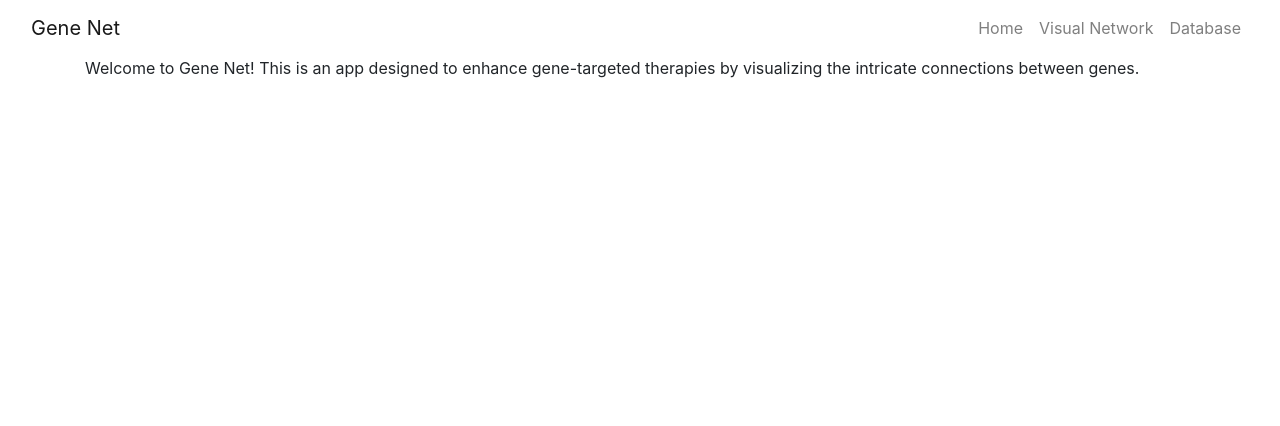
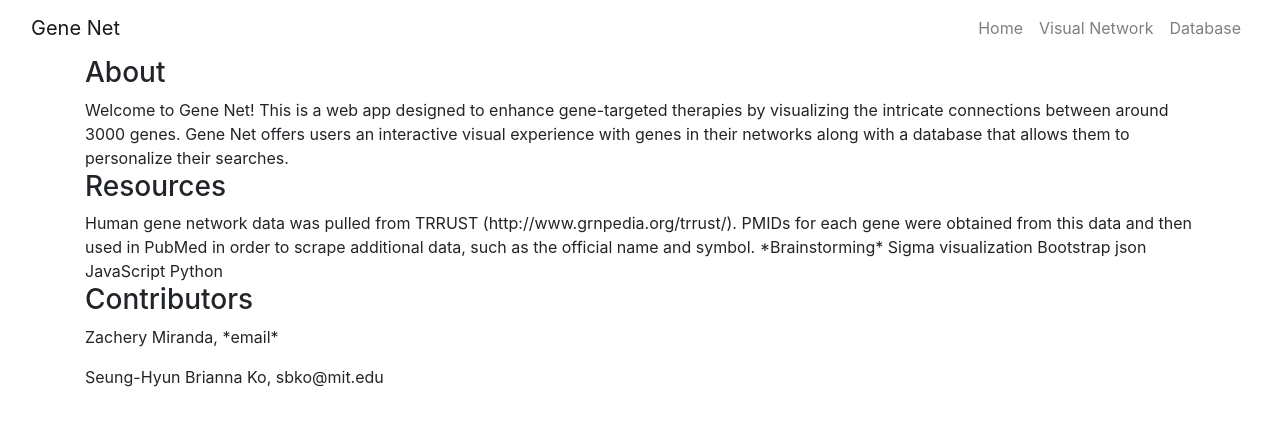
Before and after one commit to exsmiley/GeneNet, a Flask app: page / in a window 1280 px wide. Shown: the top 426 px of the page. Run offline with Flask 2, Linux system fonts and the light colour scheme; parts of the project's set-up code (start-up, migrations or seed data) failed here and were passed over; some libraries are stand-ins or nearby versions.

Commit message:
added info to home page

```diff
--- a/templates/home.html
+++ b/templates/home.html
@@ -49,8 +49,42 @@
       </div>
     </nav>
 <div class="container">
-  <p>Welcome to Gene Net! This is an app designed to enhance gene-targeted therapies by visualizing the intricate connections between genes.</p>
+  <div class="panel panel-default">
+    <div class="panel-heading">
+      <h3 class="panel-title">About</h3>
+    </div>
+    <div class="panel-body">
+      Welcome to Gene Net! This is a web app designed to enhance gene-targeted therapies by visualizing the intricate connections between around 3000 genes. Gene Net offers users an interactive visual experience with genes in their networks along with a database that allows them to personalize their searches.
+    </div>
+  </div>
+
+  <div class="panel panel-default">
+    <div class="panel-heading">
+      <h3 class="panel-title">Resources</h3>
+    </div>
+    <div class="panel-body">
+      Human gene network data was pulled from TRRUST (http://www.grnpedia.org/trrust/). PMIDs for each gene were obtained from this data and then used in PubMed in order to scrape additional data, such as the official name and symbol.
+
+      *Brainstorming*
+      Sigma visualization
+      Bootstrap
+      json
+      JavaScript
+      Python
+    </div>
+  </div>
+
+  <div class="panel panel-default">
+    <div class="panel-heading">
+      <h3 class="panel-title">Contributors</h3>
+    </div>
+    <div class="panel-body">
+      <p>Zachery Miranda, *email*</p>
+      <p>Seung-Hyun Brianna Ko, sbko@mit.edu</p>
+    </div>
+  </div>
 </div>
+
 
 
   <!-- Optional JavaScript -->
```
